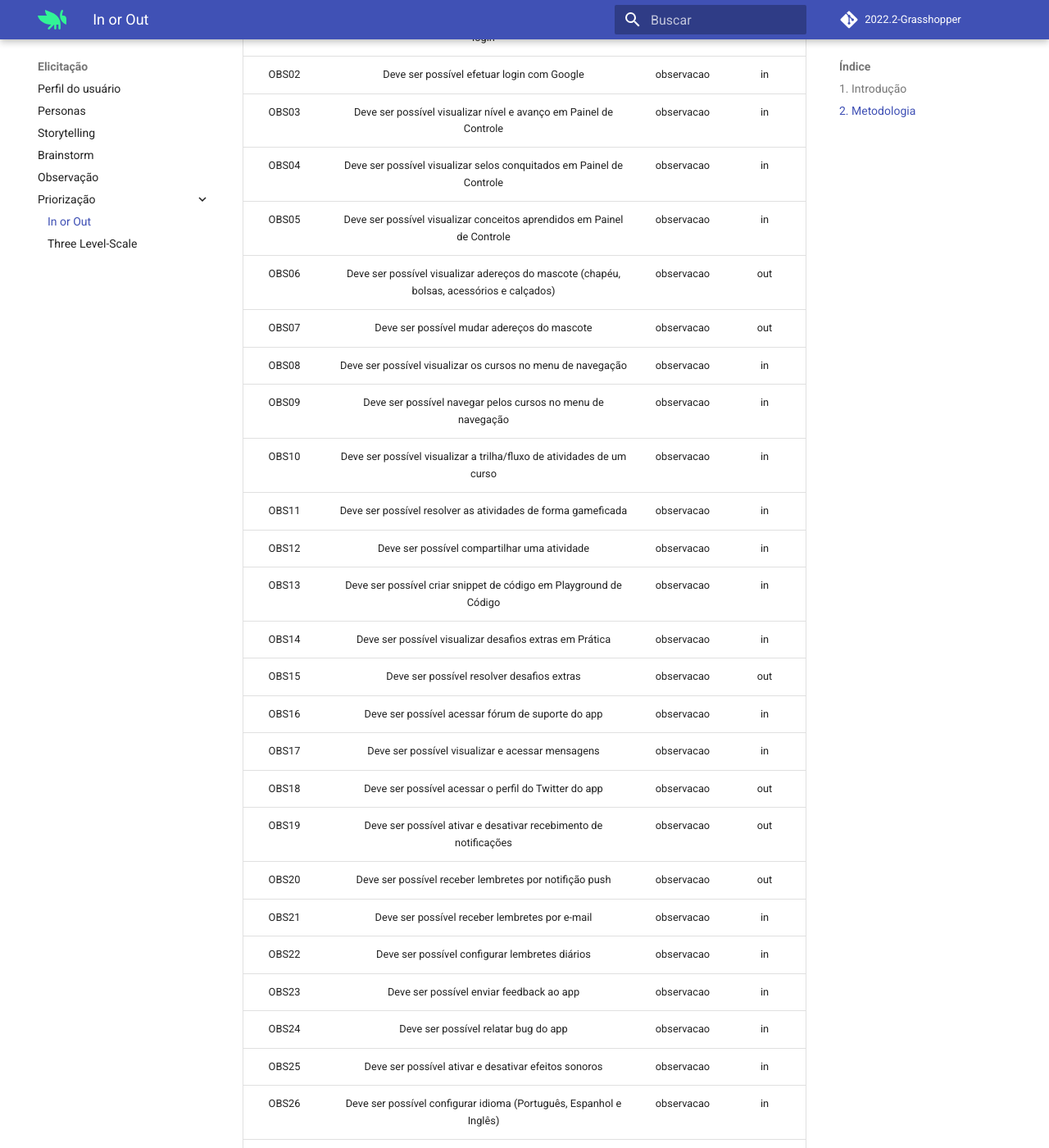
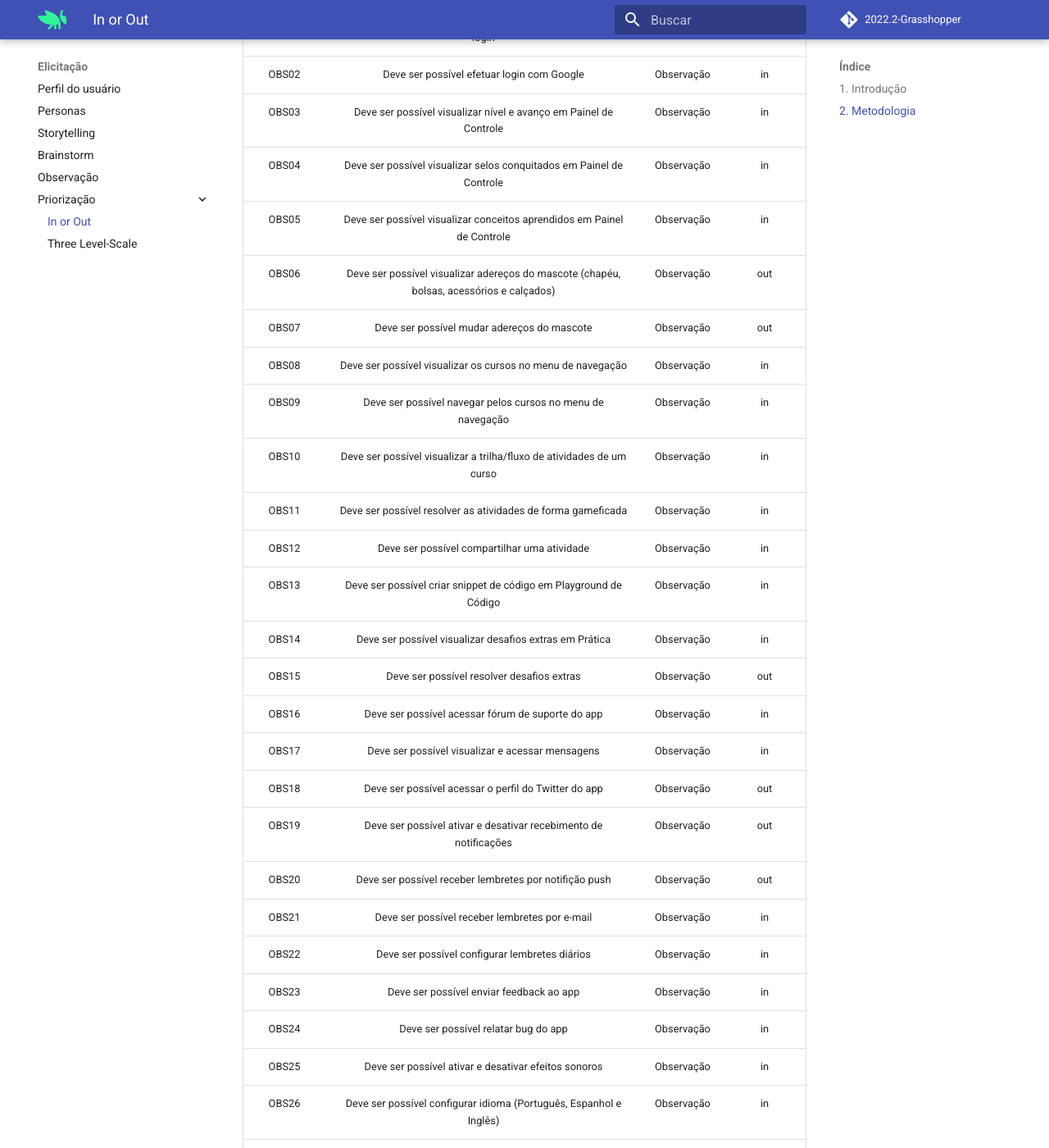
Before and after one commit to Requisitos-de-Software/2022.2-Grasshopper, an MkDocs documentation site: the page built from docs/elicitacao/priorizacao/in-or-out.md, in a window 1280 px wide and 1400 px high, scrolled down 2232 px. Shown: the whole window at 82% size. Built offline with MkDocs 1.6.1 and Material for MkDocs 9.7.7, drawn with Linux system fonts in a browser that asks for light colours; comment, search, counter and statistics services are not loaded; some of the changed text lies outside the part shown.

```diff
--- a/docs/elicitacao/priorizacao/in-or-out.md
+++ b/docs/elicitacao/priorizacao/in-or-out.md
@@ -40,36 +40,36 @@
 | BS15 |             O usuário deve poder fazer atividades de revisão.             |brainstorm|in|
 | BS16 |       O usuário deve poder pedir dicas nos exercicios que desejar.        |brainstorm|in|
 | BS17 |          O usuário deve poder se cadastrar ou logar no sistema.           |brainstorm|in|
-| OBS01 | Deve ser possível utilizar o app normalmente sem efetuar login |observacao|in|
-| OBS02 | Deve ser possível efetuar login com Google |observacao|in|
-| OBS03 | Deve ser possível visualizar nível e avanço em Painel de Controle |observacao|in|
-| OBS04 | Deve ser possível visualizar selos conquitados em Painel de Controle |observacao|in|
-| OBS05 | Deve ser possível visualizar conceitos aprendidos em Painel de Controle |observacao|in|
-| OBS06 | Deve ser possível visualizar adereços do mascote (chapéu, bolsas, acessórios e calçados) |observacao|out|
-| OBS07 | Deve ser possível mudar adereços do mascote |observacao|out|
-| OBS08 | Deve ser possível visualizar os cursos no menu de navegação |observacao|in|
-| OBS09 | Deve ser possível navegar pelos cursos no menu de navegação |observacao|in|
-| OBS10 | Deve ser possível visualizar a trilha/fluxo de atividades de um curso |observacao|in|
-| OBS11 | Deve ser possível resolver as atividades de forma gameficada |observacao|in|
-| OBS12 | Deve ser possível compartilhar uma atividade |observacao|in|
-| OBS13 | Deve ser possível criar snippet de código em Playground de Código |observacao|in|
-| OBS14 | Deve ser possível visualizar desafios extras em Prática |observacao|in|
-| OBS15 | Deve ser possível resolver desafios extras |observacao|out|
-| OBS16 | Deve ser possível acessar fórum de suporte do app |observacao|in|
-| OBS17 | Deve ser possível visualizar e acessar mensagens |observacao|in|
-| OBS18 | Deve ser possível acessar o perfil do Twitter do app |observacao|out|
-| OBS19 | Deve ser possível ativar e desativar recebimento de notificações |observacao|out|
-| OBS20 | Deve ser possível receber lembretes por notifição push |observacao|out|
-| OBS21 | Deve ser possível receber lembretes por e-mail |observacao|in|
-| OBS22 | Deve ser possível configurar lembretes diários |observacao|in|
-| OBS23 | Deve ser possível enviar feedback ao app |observacao|in|
-| OBS24 | Deve ser possível relatar bug do app |observacao|in|
-| OBS25 | Deve ser possível ativar e desativar efeitos sonoros |observacao|in|
-| OBS26 | Deve ser possível configurar idioma (Português, Espanhol e Inglês) |observacao|in|
-| OBS27 | Deve ser possível redefinir progresso de atividades |observacao|in|
-| OBS28 | Deve ser possível sair da conta, caso esteja logada |observacao|in|
-| OBS29 | Deve ser possível excluir conta, caso esteja logada |observacao|in|
-| OBS30 | Deve ser possível visualizar conquistas (conceitos desbloqueados, teclas JavaScript usadas e sequência de programação do dia) |observacao|in|
+| OBS01 | Deve ser possível utilizar o app normalmente sem efetuar login |Observação|in|
+| OBS02 | Deve ser possível efetuar login com Google |Observação|in|
+| OBS03 | Deve ser possível visualizar nível e avanço em Painel de Controle |Observação|in|
+| OBS04 | Deve ser possível visualizar selos conquitados em Painel de Controle |Observação|in|
+| OBS05 | Deve ser possível visualizar conceitos aprendidos em Painel de Controle |Observação|in|
+| OBS06 | Deve ser possível visualizar adereços do mascote (chapéu, bolsas, acessórios e calçados) |Observação|out|
+| OBS07 | Deve ser possível mudar adereços do mascote |Observação|out|
+| OBS08 | Deve ser possível visualizar os cursos no menu de navegação |Observação|in|
+| OBS09 | Deve ser possível navegar pelos cursos no menu de navegação |Observação|in|
+| OBS10 | Deve ser possível visualizar a trilha/fluxo de atividades de um curso |Observação|in|
+| OBS11 | Deve ser possível resolver as atividades de forma gameficada |Observação|in|
+| OBS12 | Deve ser possível compartilhar uma atividade |Observação|in|
+| OBS13 | Deve ser possível criar snippet de código em Playground de Código |Observação|in|
+| OBS14 | Deve ser possível visualizar desafios extras em Prática |Observação|in|
+| OBS15 | Deve ser possível resolver desafios extras |Observação|out|
+| OBS16 | Deve ser possível acessar fórum de suporte do app |Observação|in|
+| OBS17 | Deve ser possível visualizar e acessar mensagens |Observação|in|
+| OBS18 | Deve ser possível acessar o perfil do Twitter do app |Observação|out|
+| OBS19 | Deve ser possível ativar e desativar recebimento de notificações |Observação|out|
+| OBS20 | Deve ser possível receber lembretes por notifição push |Observação|out|
+| OBS21 | Deve ser possível receber lembretes por e-mail |Observação|in|
+| OBS22 | Deve ser possível configurar lembretes diários |Observação|in|
+| OBS23 | Deve ser possível enviar feedback ao app |Observação|in|
+| OBS24 | Deve ser possível relatar bug do app |Observação|in|
+| OBS25 | Deve ser possível ativar e desativar efeitos sonoros |Observação|in|
+| OBS26 | Deve ser possível configurar idioma (Português, Espanhol e Inglês) |Observação|in|
+| OBS27 | Deve ser possível redefinir progresso de atividades |Observação|in|
+| OBS28 | Deve ser possível sair da conta, caso esteja logada |Observação|in|
+| OBS29 | Deve ser possível excluir conta, caso esteja logada |Observação|in|
+| OBS30 | Deve ser possível visualizar conquistas (conceitos desbloqueados, teclas JavaScript usadas e sequência de programação do dia) |Observação|in|
 
 ## Requisitos Não Funcionais
 
@@ -91,11 +91,11 @@
 | BS26 |               O sistema deve mandar notificações de uso do app.               |Brainstorm|out|
 | BS27 |             O sistema deve conter uma ferramenta de nívelamento.              |Brainstorm|in|
 | BS28 |            O sistema deve conter atividades baseadas no cotidiano.            |Brainstorm|in|
-| OBS31 | A inteface deve ser responsiva |Brainstorm|in|
-| OBS32 | O app deve estar disponível para sistemas Android e iOS |Brainstorm|in|
-| OBS33 | Deve conter menu de navegação |Brainstorm|in|
-| OBS34 | O app deve ser gameficado |Brainstorm|in|
-| OBS35 | O sistema deve garantir segurança dos dados do usuário |Brainstorm|in|
+| OBS31 | A inteface deve ser responsiva |Observação|in|
+| OBS32 | O app deve estar disponível para sistemas Android e iOS |Observação|in|
+| OBS33 | Deve conter menu de navegação |Observação|in|
+| OBS34 | O app deve ser gameficado |Observação|in|
+| OBS35 | O sistema deve garantir segurança dos dados do usuário |Observação|in|
 
 ## Gravação
 <iframe width="560" height="315" src="https://www.youtube.com/embed/FktdLE6fQ94?start=3" title="YouTube video player" frameborder="0" allow="accelerometer; autoplay; clipboard-write; encrypted-media; gyroscope; picture-in-picture" allowfullscreen></iframe>
```
